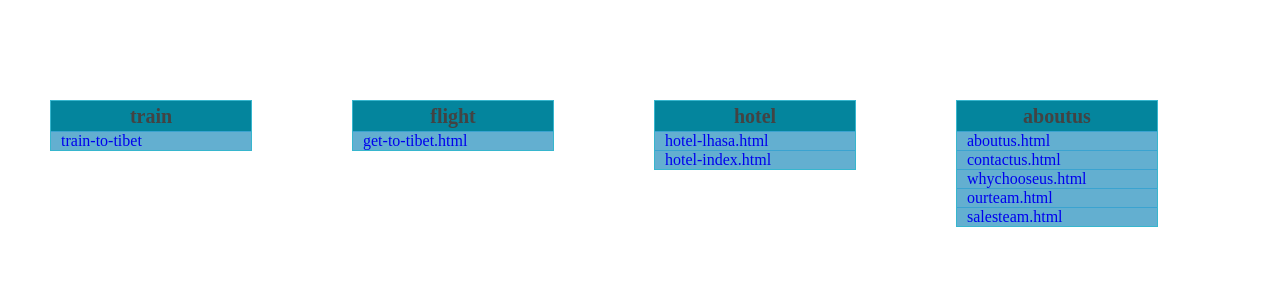
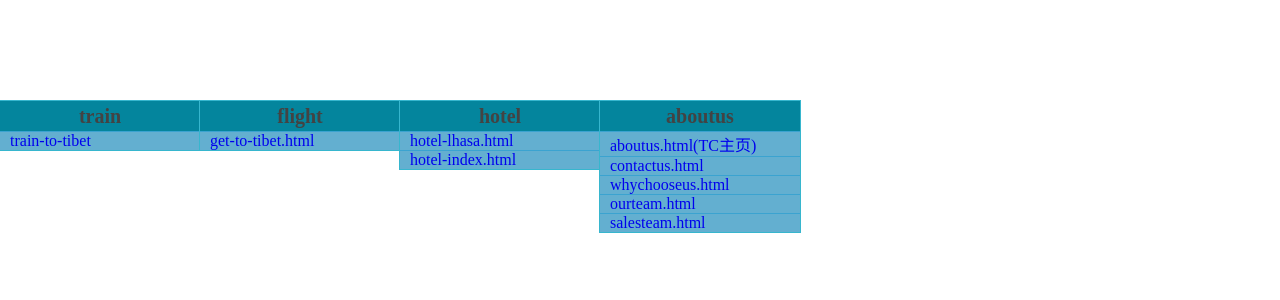
Before and after one commit to hellocreep/TD, a Django app: page / in a window 1280 px wide. Shown: the top 300 px of the page. Run offline with Django 3.2, Linux system fonts and the light colour scheme.

Commit message:
sidemap.html_changed

```diff
--- a/pool/templates/sitemap.html
+++ b/pool/templates/sitemap.html
@@ -9,7 +9,7 @@ dl{
 	float:left;
 	margin-top:100px;
 	border:1px solid #37b6ce;
-	margin:100px 50px;
+	margin:100px -1px;
 }
 dt{
 	min-width:200px;
@@ -65,7 +65,7 @@ dd a:active{
 
 <dl>
 	<dt>aboutus</dt>
-	<dd><a href="http://127.0.0.1:8000/aboutus/">aboutus.html</a></dd>
+	<dd><a href="http://127.0.0.1:8000/aboutus/">aboutus.html(TC主页)</a></dd>
 	<dd><a href="http://127.0.0.1:8000/contactus/">contactus.html</a></dd>
 	<dd><a href="http://127.0.0.1:8000/whychooseus/">whychooseus.html</a></dd>
 	<dd><a href="http://127.0.0.1:8000/ourteam/">ourteam.html</a></dd>
```
